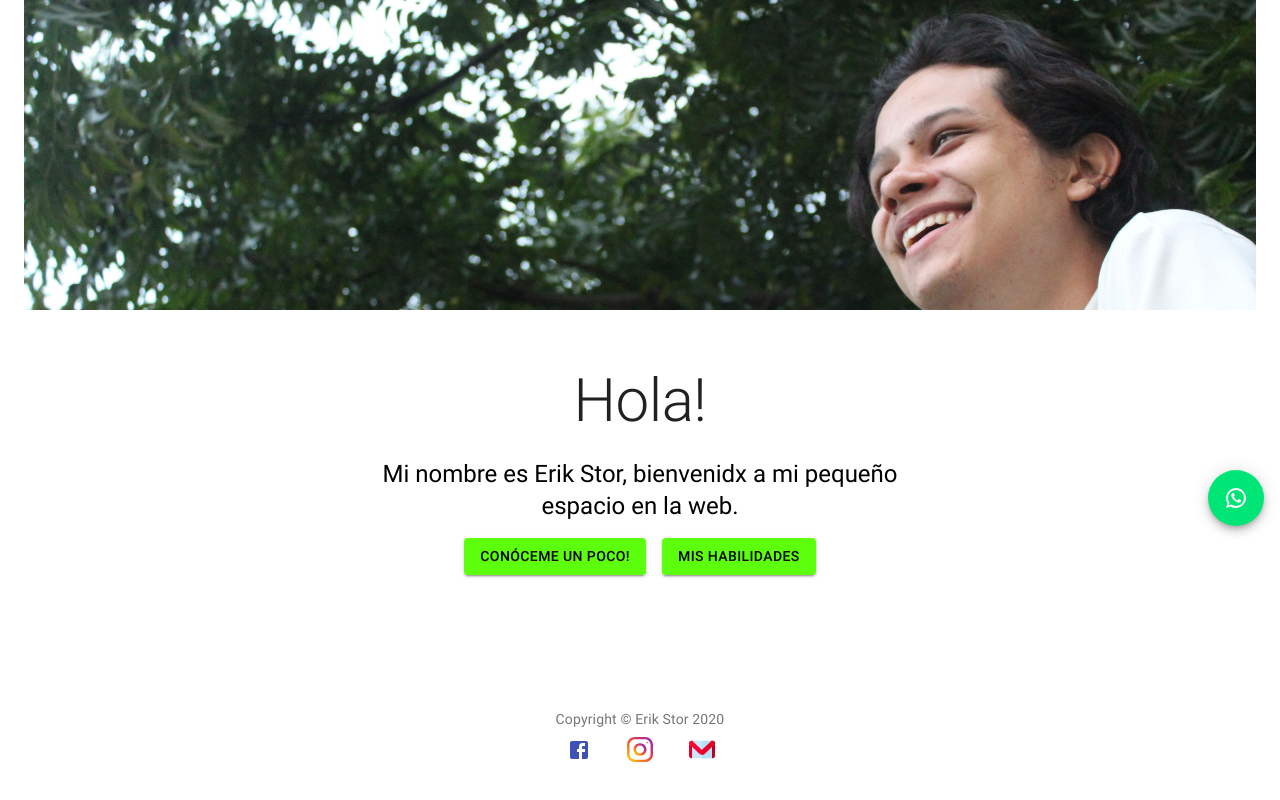
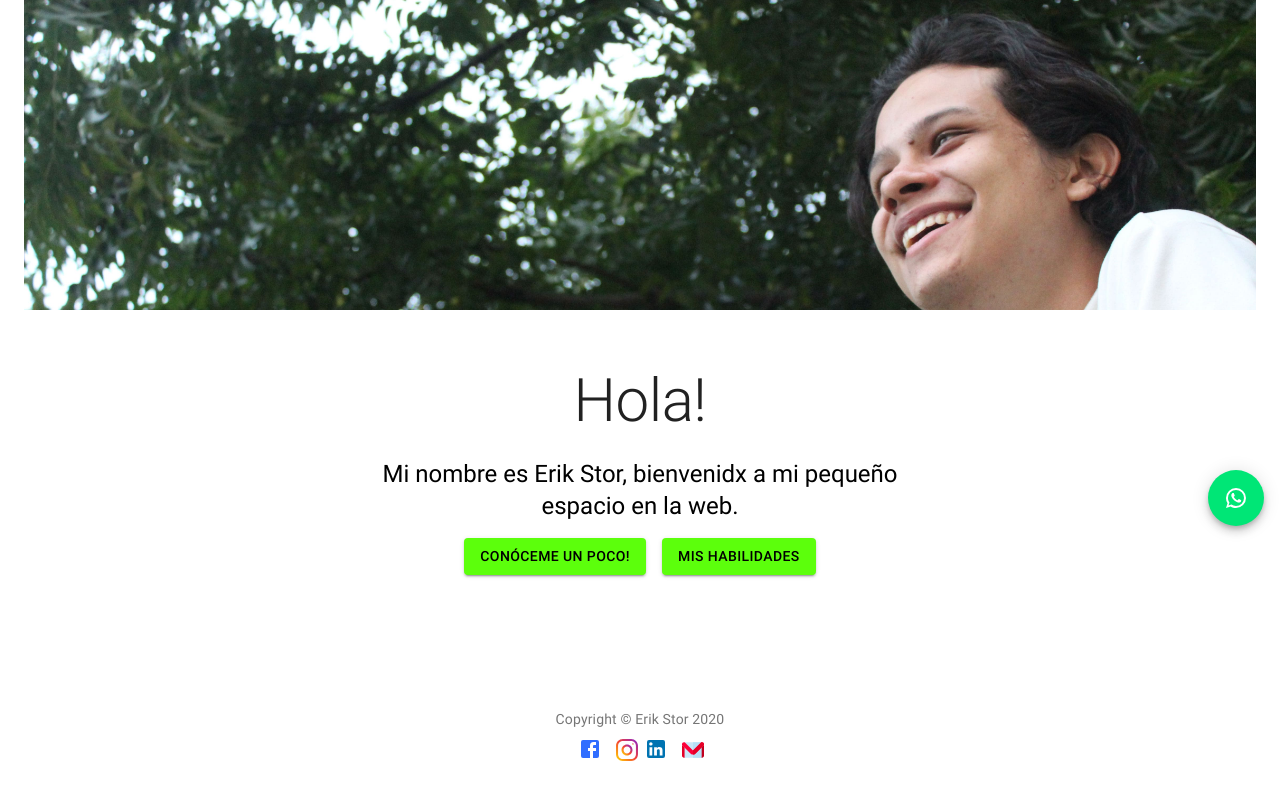
Before and after one commit to erikstor/dotcom, a React (Create React App) app: page / in a window 1280 px wide. Shown: the part 258-1058 px from the top of the page. Built offline with nearby package versions, Linux system fonts and the light colour scheme.

Commit message:
LinkedIn icon

```diff
--- a/src/assest/css/main.css
+++ b/src/assest/css/main.css
@@ -96,26 +96,50 @@ button.bg-verde-radioactivo {
 }
 
 /* Right*/
-p.icon-align-footer-r {
+p, div.icon-align-footer-r {
     text-align: right;
 }
 
 /*Middle*/
-p.icon-align-footer-m {
+p, div.icon-align-footer-m {
     text-align: center;
 }
 
 /*Left*/
-p.icon-align-footer-l {
+p, div.icon-align-footer-l {
     text-align: left;
 }
 
-img.size-gmail-icon{
-    width: 1.8em;
+div.espaciado-top-buttons-footer {
+    margin-top: 8px;
 }
 
-div.espaciado-top-buttons-footer{
-    margin-top: 8px;
+a.margin-l-1 {
+    margin-left: 1em;
+}
+
+div.margin-l-2-5 {
+    margin-left: 2.5em;
+}
+
+a.margin-l-negative-1 {
+    margin-left: -1em;
+}
+
+div.color-facebook {
+    color: #306EFF;
+}
+
+div.color-linkedIn {
+    color: #0073b1;
+}
+
+img.size-gmail-icon {
+    width: 1.6em;
+}
+
+img.size-instagram-icon {
+    width: 1.6em;
 }
 
 /*
@@ -137,8 +161,8 @@ div.bg-azul-progress {
     background-color: #79A1FF;
 }
 
-/*Color oscuro*/
-div.bg-azul-progress > div {
+/*Col oscuro*/
+div.borg-azul-progress > div {
     background-color: #306EFF;
 }
 
@@ -201,6 +225,17 @@ Media query's
         background-size: contain;
     }
 
+    div.margin-l-1 {
+        margin-left: 1em;
+    }
+
+    a.margin-l-negative-1 {
+        margin-left: -0.4em;
+    }
+
+    div.margin-l-2-5{
+        margin-left: -0.4em;
+    }
 }
 
 @media (min-width: 1200px) {
--- a/src/components/IconsFooter.js
+++ b/src/components/IconsFooter.js
@@ -1,13 +1,15 @@
 import React from 'react';
 import Grid from '@material-ui/core/Grid';
 import {Facebook} from "@material-ui/icons";
+import {LinkedIn} from "@material-ui/icons";
 import Gmail from '../assest/img/gmail.svg';
 import Instagram from '../assest/img/instagram.svg';
+// import LinkedIn from '../assest/img/linkedin.svg';
 import Link from "@material-ui/core/Link";
-import Typography from "@material-ui/core/Typography";
 
 const urlFacebook = "https://www.facebook.com/erikgram-2767021989978734";
 const urlInstagram = "https://www.instagram.com/erik.gram/";
+const urlLinkedIn = "https://www.linkedin.com/in/erikstorfranco/";
 const urlGmail = "https://mail.google.com/mail/u/0/?tab=rm&ogbl#inbox?compose=GTvVlcSDbSJZtxwNHBBMcZmGdbvcpvHpTMdfWcMdJdJcWQzvccNZzKZtGdtKQLGhmXlddGcsKxjfl";
 
 export default function IconsFooter() {
@@ -15,44 +17,35 @@ export default function IconsFooter() {
     function FormRow() {
         return (
             <React.Fragment>
-                <Grid item xs={4} sm={1} direction="row" justify="center">
+                <Grid item xs={4} sm={1} direction="row" justify="center" className="icon-align-footer-m color-facebook margin-l-2-5">
                     <Link color="inherit"
                           target="_blank"
                           href={urlFacebook}
                     >
-                        <Typography variant="body2"
-                                    color="primary"
-                                    className="icon-align-footer-r"
-                        >
-                            <Facebook/>
-                        </Typography>
+                        <Facebook/>
                     </Link>
-                </Grid>
-                <Grid item xs={4} sm={1} direction="row" justify="center">
                     <Link color="inherit"
                           target="_blank"
                           href={urlInstagram}
+                          className="margin-l-1"
                     >
-                        <Typography variant="body2"
-                                    color="textSecondary"
-                                    className="icon-align-footer-m"
-                        >
-                            <img className="size-gmail-icon" src={Instagram} alt="gmail"/>
-                        </Typography>
+                        <img className="size-instagram-icon" src={Instagram} alt="Instagram"/>
                     </Link>
-
                 </Grid>
-                <Grid item xs={4} sm={1} direction="row" justify="center">
+                <Grid item xs={4} sm={1} direction="row" justify="center" className="color-linkedIn">
+                    <Link color="inherit"
+                          target="_blank"
+                          href={urlLinkedIn}
+                          className="margin-l-negative-1"
+                    >
+                        <LinkedIn/>
+                    </Link>
                     <Link color="inherit"
                           target="_blank"
                           href={urlGmail}
+                          className="margin-l-1"
                     >
-                        <Typography variant="body2"
-                                    color="textSecondary"
-                                    className="icon-align-footer-l"
-                        >
-                            <img className="size-gmail-icon" src={Gmail} alt="gmail"/>
-                        </Typography>
+                        <img className="size-gmail-icon" src={Gmail} alt="Gmail"/>
                     </Link>
                 </Grid>
             </React.Fragment>
```
Also changed, not shown: src/partials/Projects.js (+10 -9 lines).
